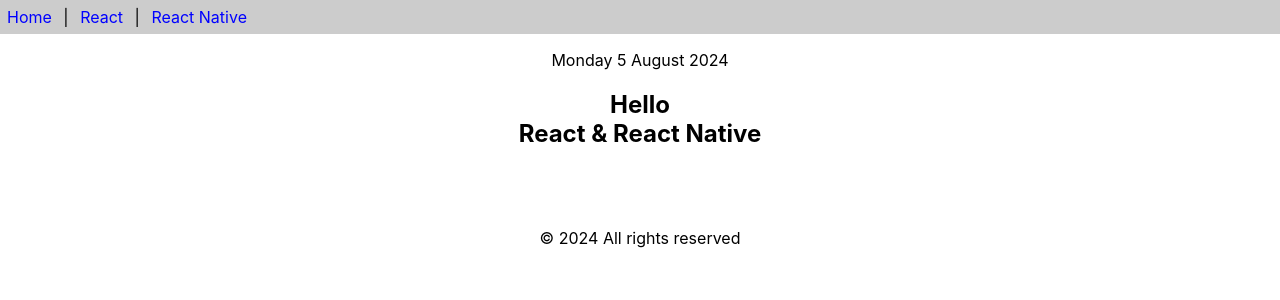
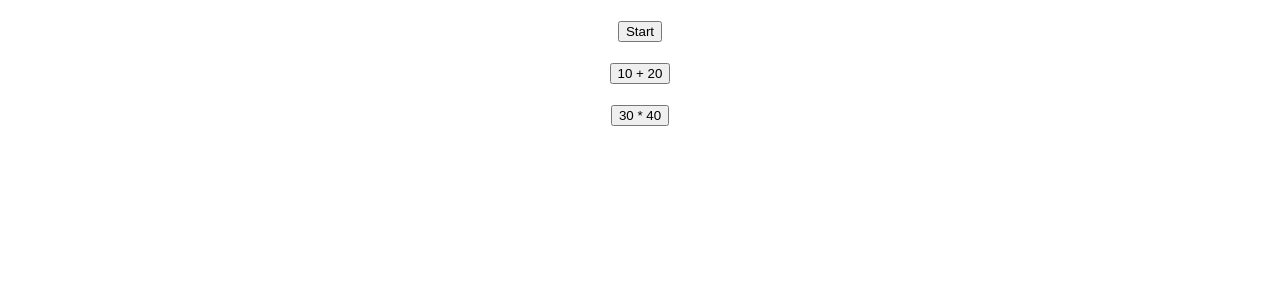
Before and after one commit to Charinthorn/app1, a React (Create React App) app: page / in a window 1280 px wide. Shown: the top 300 px of the page. Built offline with nearby package versions, Linux system fonts and the light colour scheme.

Commit message:
commit event
commit event

```diff
--- a/src/App.js
+++ b/src/App.js
@@ -1,14 +1,20 @@
 import React from 'react'
-import { Header,Content,Footer } from './func-components'
-import Calendar from './class-components'
+import Button from "./class-components";
+import {Calculator2} from "./calculator";
+import {EventData2} from "./event-data";
 
-export default function App(){
-  return(
-    <>
-      <Header/>
-      <p><center><Calendar/></center></p>
-      <Content/>
-      <Footer/>
-    </>
-  )
+//file1
+//function App(){
+//  return <Button/>
+//}
+//export default App
+
+//file2
+//export default function App(){
+// return <Calculator2/>
+//}
+
+//file3
+export default function App() {
+  return <EventData2/>
 }
--- /dev/null
+++ b/src/calculator.js
@@ -0,0 +1,23 @@
+import React from "react"
+
+export function Calculator2() {
+    const n1 = 20
+    const n2 = 4
+
+    const calculate = (op) => {
+        let c = `${n1} ${op} ${n2}`
+        let r = eval(c)
+        alert(`${c} = ${r}`)
+    }
+
+    return(
+        <div style={{textAlign:'center',marginTop:20}}>
+            <span>{n1}</span>&nbsp;
+            <button onClick={() => calculate('+')}>+</button>&nbsp;
+            <button onClick={() => calculate('-')}>-</button>&nbsp;
+            <button onClick={() => calculate('*')}>*</button>&nbsp;
+            <button onClick={() => calculate('/')}>/</button>&nbsp;
+            <span>{n2}</span>
+        </div>
+    )
+}
--- a/src/class-components.js
+++ b/src/class-components.js
@@ -1,17 +1,15 @@
-import React from 'react'
+import React,{Component} from "react";
 
-export default class Calendar extends React.Component{
-    getDate(){
-        const dayNames=['Sunday','Monday','Tuesday','Wednesday','Thursday','Friday','Saturday']
-        const monthNames = ['January',' February','March','April','May','June','July','August','September','October','November','December']
-        const date = new Date()
-        const weekDay = dayNames[date.getDay()]
-        const day = date.getDate()
-        const month = monthNames[date.getMonth()]
-        const year = date.getFullYear()
-        return `${weekDay} ${day} ${month} ${year}`
+export default class Button extends Component{
+    showAlert(msg){
+        alert(msg)
     }
+
+    onClickButtonOK = () => {
+        this.showAlert('Hello')
+    }
+
     render(){
-        return <div>{this.getDate()}</div>
+        return <button onClick={this.onClickButtonOK}>OK</button>
     }
 }
--- /dev/null
+++ b/src/event-data.js
@@ -0,0 +1,23 @@
+import React from "react";
+
+export function EventData2(){
+    const onClickStartStop = (ev) => {
+        let t = ev.target.innerText
+        let s = (t === 'Start')? 'Stop':'Start'
+        ev.target.innerText = s
+    }
+
+    const onClickAdd = (ev) =>{
+        let t = ev.target.innerText
+        let r = eval(t)
+        alert(`${t} = ${r}`)
+    }
+
+    return(
+        <div style={{textAlign:'center',marginTop:20}}>
+            <button onClick={(ev) => onClickStartStop(ev)}>Start</button><br/><br/>
+            <button onClick={(ev) => onClickAdd(ev)}>10 + 20</button><br/><br/>
+            <button onClick={(ev) => onClickAdd(ev)}>30 * 40</button><br/><br/>
+        </div>
+    )
+}
```
